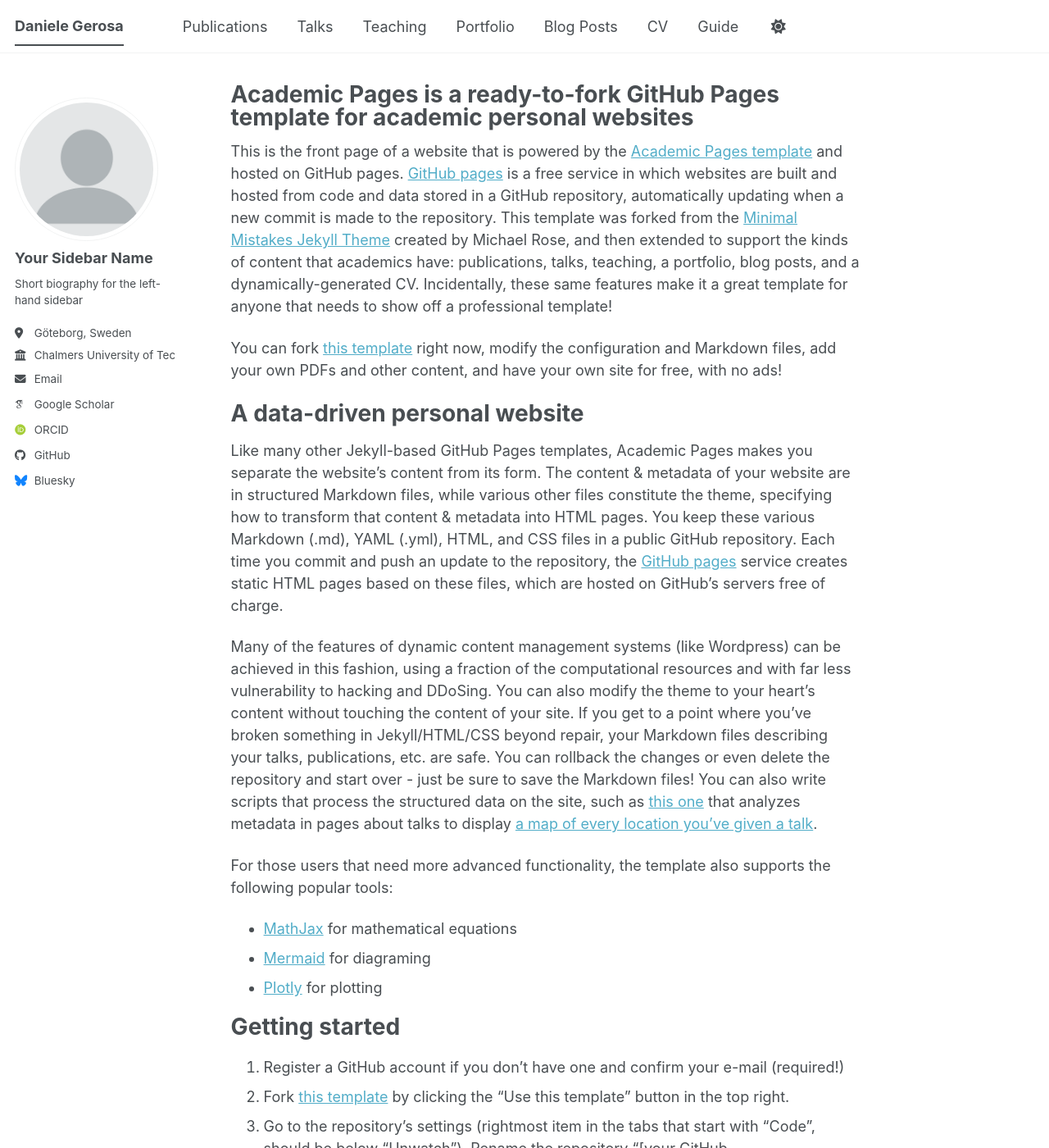
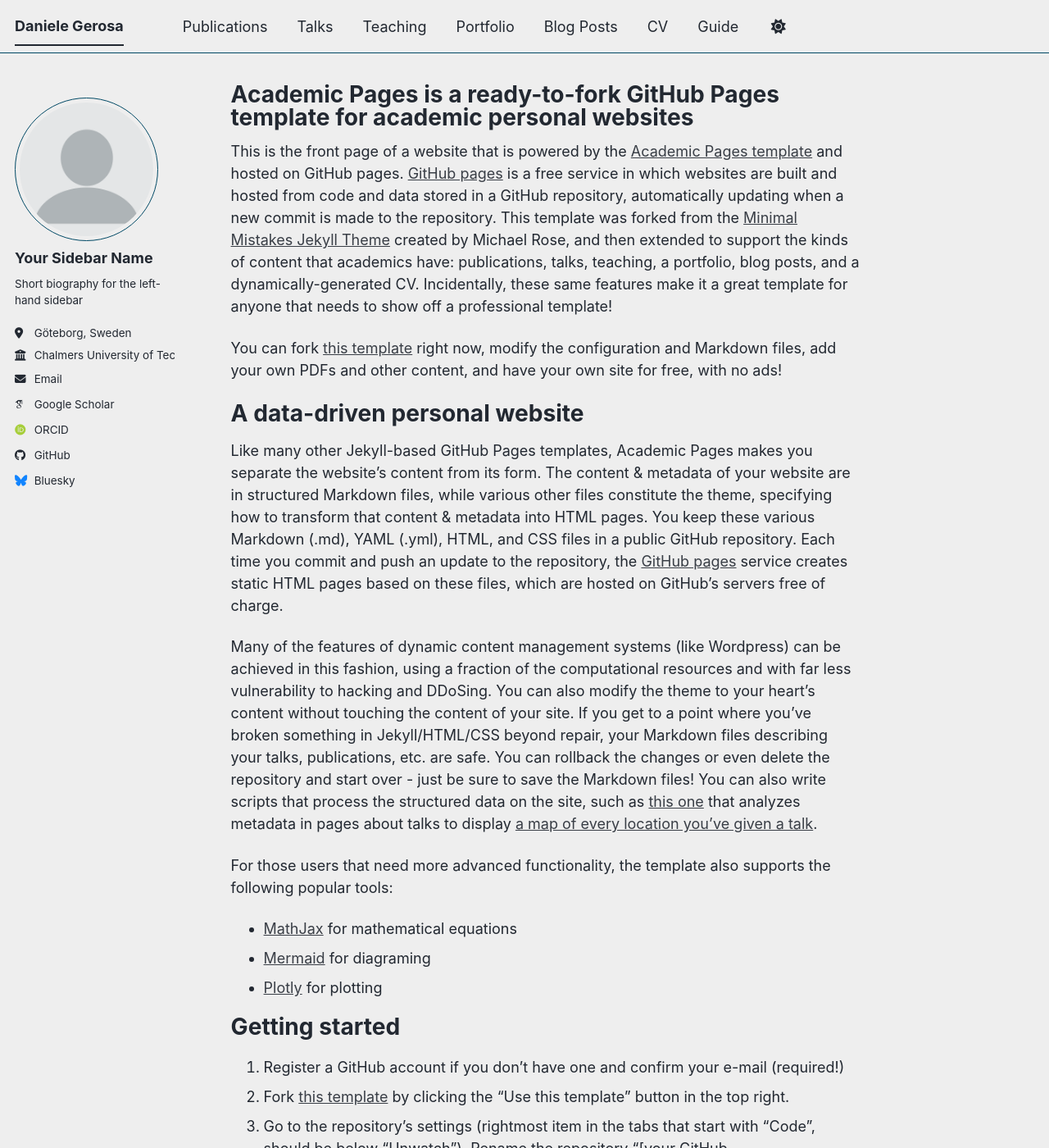
Before and after one commit to dagerosa/dagerosa.github.io, a Jekyll site: the page built from _pages/about.md, in a window 1280 px wide and 1400 px high. Shown: the whole window at 82% size. Built offline with Jekyll 4.4.1, drawn with Linux system fonts in a browser that asks for light colours; some web fonts are replaced; a script bundle is joined from its source files by our own code; library files that are not in the unit come from our copies.

Commit message:
Update _config.yml

```diff
--- a/_config.yml
+++ b/_config.yml
@@ -8,14 +8,13 @@
 
 # Basic Site Settings
 locale                   : "en-US"
-site_theme               : "default" # The available themes options are "default", "air", "sunrise", "mint", "dirt" and "contrast"
+site_theme               : "air" # The available themes options are "default", "air", "sunrise", "mint", "dirt" and "contrast"
 title                    : "Daniele Gerosa"
 title_separator          : "-"
 name                     : &name "Daniele Gerosa"
 description              : &description "Your Name's academic portfolio"   # Update this with a general description of your site, this is the default if not overridden by a page
 url                      : https://dgerosa.github.io
 baseurl                  : "" # the subpath of your site, e.g. "/blog"
-repository               : "academicpages/academicpages.github.io"
 
 # Site Author - The following control what appear as part of the author content on the side bar.
 #               If a field is blank the icon and link will not appear, otherwise it will be shown.
```
